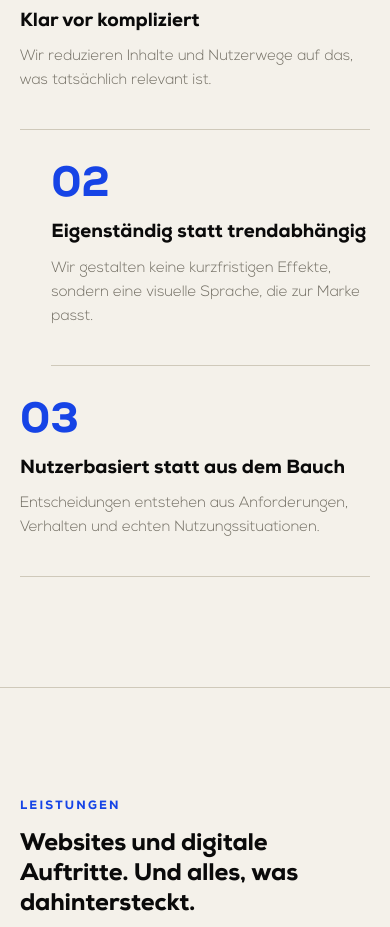
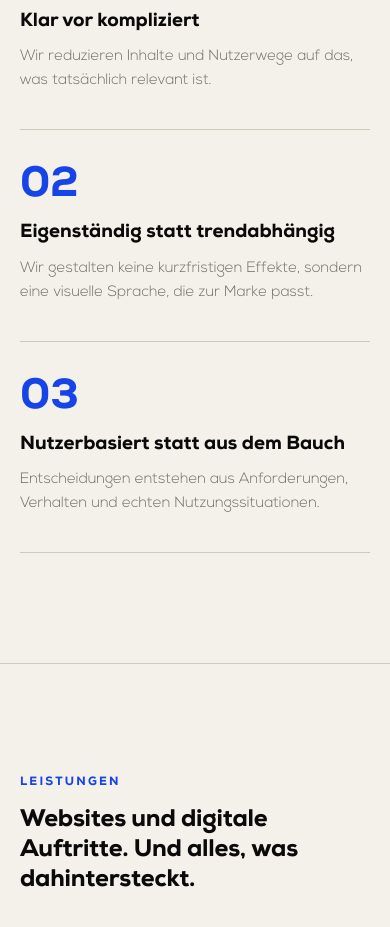
Before and after one commit to MicStern/dasgeil, a plain HTML site: page index.html in a window 390 px wide. Shown: the part 4642-5569 px from the top of the page. Drawn offline with Linux system fonts and the light colour scheme.

Commit message:
Align all three Ansatz principles flush left
Dropped the indent on item 2 - it read as unintentional misalignment
rather than a deliberate rhythm. All three numbers now sit in the
same column.

```diff
--- a/index.html
+++ b/index.html
@@ -201,7 +201,7 @@
           </div>
         </article>
 
-        <article class="principle principle-reverse">
+        <article class="principle">
           <span class="principle-index">02</span>
           <div class="principle-body">
             <h3>Eigenständig statt trendabhängig</h3>
--- a/styles.css
+++ b/styles.css
@@ -1036,10 +1036,6 @@
   border-bottom: 1px solid var(--line);
 }
 
-.principle-reverse {
-  margin-left: clamp(0px, 8vw, 100px);
-}
-
 .principle-index {
   font-size: 42px;
   font-weight: 900;
@@ -1838,15 +1834,9 @@
     font-size: clamp(38px, 11vw, 56px);
   }
 
-  .principle,
-  .principle-reverse {
+  .principle {
     grid-template-columns: 1fr;
     gap: 12px;
-  }
-
-  .principle-reverse .principle-index {
-    order: 0;
-    text-align: left;
   }
 
   .team-list {
```
